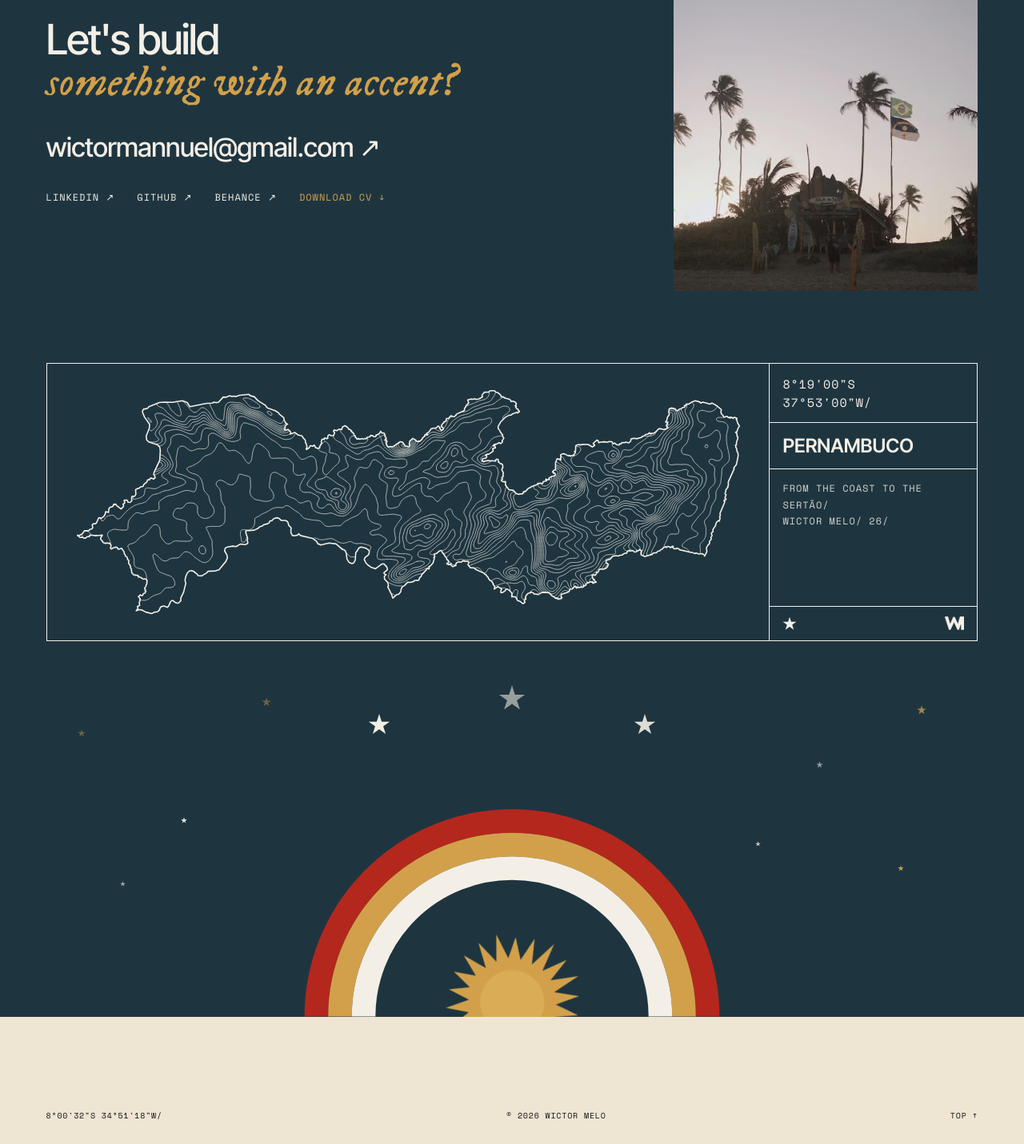
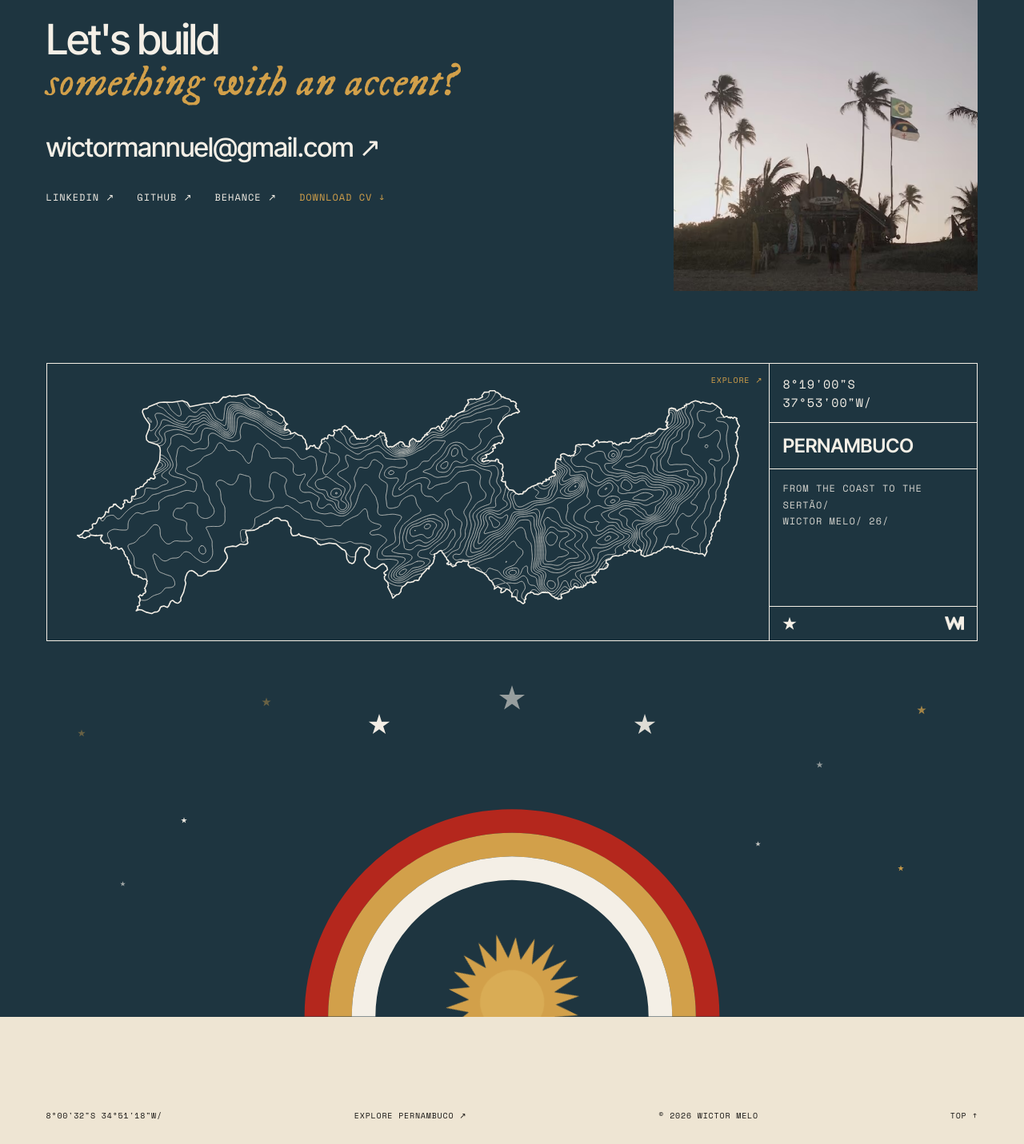
Before and after one commit to Wictor0/wictormelo.com.br, a React (Vite) app: page / in a window 1280 px wide. Shown: the part 7949-9380 px from the top of the page at 80% size. Built offline with nearby package versions, Linux system fonts and the light colour scheme.

Commit message:
Pernambuco em 3D como página própria (/pernambuco)

```diff
--- a/src/App.jsx
+++ b/src/App.jsx
@@ -3,6 +3,7 @@ import { AnimatePresence, motion } from 'framer-motion';
 import { useEffect, useLayoutEffect, useState } from 'react';
 import Home from './pages/Home.jsx';
 import CasePage from './pages/CasePage.jsx';
+import Pernambuco from './pages/Pernambuco.jsx';
 import { TopoDefs } from './components/Topo.jsx';
 import { morphPending } from './morph.js';
 
@@ -94,6 +95,7 @@ export default function App() {
         <Routes location={location} key={location.pathname}>
           <Route path="/" element={<Page><Home /></Page>} />
           <Route path="/obras/:slug" element={<Page><CasePage /></Page>} />
+          <Route path="/pernambuco" element={<Page><Pernambuco /></Page>} />
           <Route path="*" element={<Page><Home /></Page>} />
         </Routes>
       </AnimatePresence>
--- a/src/relief/Relevo.jsx
+++ b/src/relief/Relevo.jsx
@@ -1,13 +1,10 @@
-import { useCallback, useEffect, useRef, useState } from 'react';
+import { useEffect, useRef, useState } from 'react';
 import { createPortal } from 'react-dom';
 import './relevo.css';
 
-// Relevo 3D de Pernambuco, com reserva silenciosa para o mapa 2D.
-//
-// No Contato ele começa idêntico ao SVG plano do site e levanta com a rolagem.
-// O Three.js só é baixado quando o mapa se aproxima da tela e se o 3D for mesmo
-// rodar: sem WebGL, com aparelho fraco ou com "reduzir movimento", fica o
-// <use href="#pe-topo"> de sempre. "Explorar" abre o relevo em tela cheia.
+// Pernambuco em 3D, como um extra. A página mostra sempre o mapa 2D; o relevo
+// abre em tela cheia quando alguém pede (o botão Explorar no Contato e o link
+// do rodapé). O Three.js e os dados só são baixados nesse momento.
 
 // Lugares marcados no modo explorar. Altitude em metros, lida no próprio
 // heightmap do relevo (pe-height.png). Olinda e Recife ficam a 4 km uma da
@@ -19,44 +16,32 @@ export const LUGARES = [
 ];
 
 const WIDTH = 2;
-// o topo-defs.svg usa 150 unidades por grau a partir do canto noroeste do relevo;
-// a cena usa 2 unidades para os 6,8° de largura: 1 unidade de cena = 510 do SVG
-const SVG_PER_UNIT = 510;
 
-// Para testar no computador sem placa: ?relevo=3d força, ?relevo=2d desliga
-function forced() {
-  try { return new URLSearchParams(window.location.search).get('relevo'); } catch { return null; }
+export const RELEVO_TEXT = {
+  pt: { explore: 'Explorar', footer: 'Explore Pernambuco', title: 'Pernambuco · relevo', pageTitle: 'Pernambuco em 3D', close: 'Fechar', loading: 'Levantando o relevo…', hint: 'Arraste para girar e inclinar · pinça ou rolagem para aproximar' },
+  en: { explore: 'Explore', footer: 'Explore Pernambuco', title: 'Pernambuco · relief', pageTitle: 'Pernambuco in 3D', close: 'Close', loading: 'Raising the relief…', hint: 'Drag to turn and tilt · pinch or scroll to zoom' },
+};
+
+// testa uma vez só: cada teste cria um contexto WebGL, e o navegador limita quantos existem
+let webgl;
+export function hasWebGL() {
+  if (webgl === undefined) {
+    try {
+      const c = document.createElement('canvas');
+      const gl = c.getContext('webgl2') || c.getContext('webgl');
+      webgl = !!gl;
+      gl?.getExtension('WEBGL_lose_context')?.loseContext();
+    } catch {
+      webgl = false;
+    }
+  }
+  return webgl;
 }
 
-function can3D() {
-  const f = forced();
-  if (f === '2d') return false;
-  if (f === '3d') return hasWebGL();
-  if (window.matchMedia('(prefers-reduced-motion: reduce)').matches) return false;
-  if (navigator.deviceMemory && navigator.deviceMemory <= 2) return false;
-  if (navigator.hardwareConcurrency && navigator.hardwareConcurrency <= 2) return false;
-  try {
-    // failIfMajorPerformanceCaveat recusa WebGL por software, que seria lento
-    const c = document.createElement('canvas');
-    const o = { failIfMajorPerformanceCaveat: true };
-    return !!(c.getContext('webgl2', o) || c.getContext('webgl', o));
-  } catch {
-    return false;
-  }
-}
-
-function hasWebGL() {
-  try {
-    const c = document.createElement('canvas');
-    return !!(c.getContext('webgl2') || c.getContext('webgl'));
-  } catch {
-    return false;
-  }
-}
-
-// baixa o código e os dados uma vez só, para o Contato e o Explorar
+// baixa o código e os dados uma vez só. Chamado também no hover e no toque do
+// botão, para o relevo já estar a caminho quando o clique acontecer.
 let loading;
-function loadAll() {
+export function prefetchRelevo() {
   if (!loading) {
     loading = Promise.all([import('./scene.js'), import('./loadRelief.js')])
       .then(async ([sceneMod, { loadRelief }]) => ({ sceneMod, relief: await loadRelief({ width: WIDTH, height: 0.35 }) }));
@@ -65,52 +50,36 @@ function loadAll() {
   return loading;
 }
 
-function frameFromViewBox(viewBox) {
-  const [x, y, w, h] = viewBox.split(/\s+/).map(Number);
-  return {
-    cx: (x + w / 2) / SVG_PER_UNIT - 1,
-    cz: (y + h / 2) / SVG_PER_UNIT - 375 / SVG_PER_UNIT / 2,
-    w: w / SVG_PER_UNIT,
-    h: h / SVG_PER_UNIT,
-  };
-}
-
-// monta uma cena num container e desmonta junto com ele
-function useScene(box, { mode, frame, labels, labelEls, flat, onWeak, active = true }) {
-  const api = useRef(null);
+function useExploreScene(box, labelEls, onFail) {
   const [ready, setReady] = useState(false);
   useEffect(() => {
-    if (!active) return;
     let dead = false;
-    loadAll()
+    let api = null;
+    prefetchRelevo()
       .then(({ sceneMod, relief }) => {
         if (dead || !box.current) return;
         const [w, s, e, n] = relief.meta.bbox;
-        const points = labels
-          ? LUGARES.map((l, i) => ({
-              x: ((l.lon - w) / (e - w) - 0.5) * relief.size.x,
-              z: (0.5 - (l.lat - s) / (n - s)) * relief.size.z,
-              altitude: l.altitude,
-              el: labelEls.current[i],
-            }))
-          : [];
-        // no Contato o mapa é pequeno: uma curva a cada 100 m lê melhor; no Explorar, todas
-        const params = { thin: mode === 'explore' ? 1 : 2 };
-        api.current = sceneMod.createReliefScene(box.current, relief, { mode, frame, params, points, flat: flat?.current, onWeak });
+        const points = LUGARES.map((l, i) => ({
+          x: ((l.lon - w) / (e - w) - 0.5) * relief.size.x,
+          z: (0.5 - (l.lat - s) / (n - s)) * relief.size.z,
+          altitude: l.altitude,
+          el: labelEls.current[i],
+        }));
+        api = sceneMod.createReliefScene(box.current, relief, { mode: 'explore', params: { thin: 1 }, points, onWeak: onFail });
         setReady(true);
       })
-      .catch(() => { if (!dead) onWeak?.(); });
-    return () => { dead = true; api.current?.dispose(); api.current = null; setReady(false); };
+      .catch(() => { if (!dead) onFail(); });
+    return () => { dead = true; api?.dispose(); };
     // eslint-disable-next-line react-hooks/exhaustive-deps
-  }, [active]);
-  return [ready, api];
+  }, []);
+  return ready;
 }
 
-function Explorar({ onClose, text }) {
+export function Explorar({ onClose, text, page = false }) {
   const box = useRef(null);
   const labelEls = useRef([]);
   const closeBtn = useRef(null);
-  const [ready] = useScene(box, { mode: 'explore', labels: true, labelEls, onWeak: onClose });
+  const ready = useExploreScene(box, labelEls, onClose);
 
   useEffect(() => {
     const html = document.documentElement;
@@ -123,7 +92,8 @@ function Explorar({ onClose, text }) {
   }, [onClose]);
 
   return createPortal(
-    <div className="rx" role="dialog" aria-modal="true" aria-label={text.title}>
+    // como página, fica por baixo da cortina azul da troca de página
+    <div className={`rx${page ? ' rx-page' : ''}`} role="dialog" aria-modal="true" aria-label={text.title}>
       <div ref={box} className="rx-cena" style={{ opacity: ready ? 1 : 0 }}>
         {LUGARES.map((l, i) => (
           <div key={l.nome} ref={(el) => { labelEls.current[i] = el; }} className="relevo-pt">
@@ -136,6 +106,7 @@ function Explorar({ onClose, text }) {
         <span>{text.title}</span>
         <button ref={closeBtn} type="button" className="rx-btn" onClick={onClose}>{text.close} ✕</button>
       </div>
+      {!ready && <p className="rx-carrega mono" aria-live="polite">{text.loading}</p>}
       <p className="rx-dica mono">{text.hint}</p>
     </div>,
     document.body
@@ -143,51 +114,25 @@ function Explorar({ onClose, text }) {
 }
 
 /**
- * Mapa do Contato.
- * @param {string} viewBox  o mesmo recorte do SVG que aparece no lugar (reserva e estado plano)
- * @param {string} label    texto alternativo do mapa
- * @param {object} text     { explore, title, close, hint } já no idioma da página
+ * Mapa do Contato: o SVG de sempre e o botão que abre o relevo.
+ * @param {string}   viewBox  recorte do mapa
+ * @param {string}   label    texto alternativo do mapa
+ * @param {string}   cta      texto do botão
+ * @param {function} onExplore
  */
-export default function Relevo({ viewBox, label, text }) {
-  const [use3D, setUse3D] = useState(false);
-  const [near, setNear] = useState(false);
-  const [open, setOpen] = useState(false);
-  const wrap = useRef(null);
-  const box = useRef(null);
-  const frame = useRef(frameFromViewBox(viewBox));
-  const flat = useRef(null);
-
-  // decide e só baixa quando o mapa estiver a ~1 tela de distância
-  useEffect(() => {
-    if (!can3D()) return;
-    setUse3D(true);
-    const io = new IntersectionObserver(([e]) => { if (e.isIntersecting) { setNear(true); io.disconnect(); } }, { rootMargin: '100% 0px' });
-    io.observe(wrap.current);
-    return () => io.disconnect();
-  }, []);
-
-  const [ready, api] = useScene(box, { mode: 'inline', frame: frame.current, flat, active: use3D && near, onWeak: () => setUse3D(false) });
-
-  // com o Explorar aberto, o do Contato para de desenhar
-  useEffect(() => { api.current?.setPaused(open); }, [open, ready, api]);
-
-  const close = useCallback(() => setOpen(false), []);
-  const openExplore = () => {
-    setOpen(true);
-    try { window.umami?.track('Explorou o relevo'); } catch {}
-  };
-
+export default function Relevo({ viewBox, label, cta, onExplore }) {
+  const [can, setCan] = useState(false);
+  useEffect(() => { setCan(hasWebGL()); }, []);
   return (
-    <div ref={wrap} className="relevo" style={{ aspectRatio: viewBox.split(/\s+/).slice(2).join(' / ') }}>
-      {/* o 2D fica por baixo: é a reserva e é o estado plano; a cena troca um pelo outro */}
-      <svg ref={flat} className="relevo-2d" role="img" aria-label={label} viewBox={viewBox}>
+    <div className="relevo" style={{ aspectRatio: viewBox.split(/\s+/).slice(2).join(' / ') }}>
+      <svg className="relevo-2d" role="img" aria-label={label} viewBox={viewBox}>
         <use href="#pe-topo" />
       </svg>
-      {use3D && near && <div ref={box} className="relevo-3d" aria-hidden="true" />}
-      {ready && (
-        <button type="button" className="relevo-btn mono" onClick={openExplore}>{text.explore} ↗</button>
+      {can && (
+        <button type="button" className="relevo-btn mono" onClick={onExplore} onPointerEnter={prefetchRelevo} onFocus={prefetchRelevo} onTouchStart={prefetchRelevo}>
+          {cta} ↗
+        </button>
       )}
-      {open && <Explorar text={text} onClose={close} />}
     </div>
   );
 }
--- a/src/relief/relevo.css
+++ b/src/relief/relevo.css
@@ -1,12 +1,12 @@
-/* Relevo 3D do Contato e o modo Explorar */
+/* Mapa do Contato, o link do rodapé e o relevo 3D em tela cheia */
 .relevo{position:relative;width:100%}
 .relevo-2d{position:absolute;inset:0;display:block;width:100%;height:100%}
-.relevo-3d{position:absolute;inset:0}
 .relevo-btn{position:absolute;top:-16px;right:-20px;z-index:2;background:none;border:0;padding:6px 4px;min-height:32px;color:#D2A04A;font-size:10px;cursor:pointer}
 @media (hover:hover){.relevo-btn:hover{color:#F4EFE6}}
 .relevo-btn:focus-visible,.rx-btn:focus-visible{outline:2px solid #D2A04A;outline-offset:2px}
 
 .rx{position:fixed;inset:0;z-index:600;background:#1E3540;color:#EEE5D3;overscroll-behavior:contain}
+.rx-page{z-index:200}
 .rx-cena{position:absolute;inset:0;transition:opacity .5s}
 .rx-topo{position:absolute;left:0;right:0;top:0;display:flex;justify-content:space-between;align-items:center;gap:16px;padding:max(14px,env(safe-area-inset-top)) max(20px,env(safe-area-inset-right)) 0 max(20px,env(safe-area-inset-left));font-size:11px;pointer-events:none}
 .rx-topo>*{pointer-events:auto}
@@ -19,3 +19,7 @@
 .relevo-pt i{position:absolute;left:-.5px;bottom:3px;width:1px;background:rgba(238,229,211,.45)}
 .relevo-pt span{position:absolute;right:-3px;text-align:right;white-space:nowrap;font:400 10px/1.2 'Space Mono',ui-monospace,monospace;letter-spacing:.08em;text-transform:uppercase;color:#EEE5D3;text-shadow:0 0 3px #1E3540,0 0 3px #1E3540,0 0 6px #1E3540,0 0 6px #1E3540}
 .relevo-pt small{display:block;font-size:9px;opacity:.6;text-transform:none}
+
+.foot-pe{background:none;border:0;padding:0;margin:0;color:inherit;font:inherit;letter-spacing:inherit;text-transform:inherit;cursor:pointer;min-height:0!important}
+.rx-carrega{position:absolute;left:0;right:0;top:50%;margin:0;text-align:center;font-size:11px;opacity:.7;transform:translateY(-50%);animation:rx-pulso 1.4s ease-in-out infinite}
+@keyframes rx-pulso{50%{opacity:.3}}
--- a/src/sections/Contato.jsx
+++ b/src/sections/Contato.jsx
@@ -1,12 +1,9 @@
 import { useT } from '../i18n.jsx';
 import Logo from '../components/Logo.jsx';
 import Pic from '../components/Pic.jsx';
-import Relevo from '../relief/Relevo.jsx';
+import { useNavigate } from 'react-router-dom';
+import Relevo, { prefetchRelevo, hasWebGL, RELEVO_TEXT } from '../relief/Relevo.jsx';
 
-const relevoText = {
-  pt: { explore: 'Explorar', title: 'Pernambuco · relevo', close: 'Fechar', hint: 'Arraste para girar e inclinar · pinça ou rolagem para aproximar' },
-  en: { explore: 'Explore', title: 'Pernambuco · relief', close: 'Close', hint: 'Drag to turn and tilt · pinch or scroll to zoom' },
-};
 import { contato, ui, CV_URL } from '../data/content.js';
 import { Star, STAR } from '../components/Topo.jsx';
 
@@ -30,6 +27,12 @@ const sun = (() => {
 
 export default function Contato() {
   const t = useT();
+  const rt = t(RELEVO_TEXT);
+  const navigate = useNavigate();
+  const openExplore = (from) => {
+    try { window.umami?.track('Explorou o relevo', { origem: from }); } catch {}
+    navigate('/pernambuco');
+  };
   return (
     <>
       <section id="contato" className="dark" style={{ position: 'relative', marginTop: 'clamp(80px, 10vw, 140px)', background: '#1E3540', color: '#F4EFE6', overflow: 'hidden' }}>
@@ -50,7 +53,7 @@ export default function Contato() {
         <div className="wrap" style={{ marginTop: 90 }}>
           <div className="rv mstack" style={{ display: 'grid', gridTemplateColumns: 'minmax(0,1fr) 260px', border: '1.5px solid currentColor' }}>
             <div style={{ padding: '20px 24px', color: '#F4EFE6' }}>
-              <Relevo viewBox="5 10 1015 363" label={t(contato.peAlt)} text={t(relevoText)} />
+              <Relevo viewBox="5 10 1015 363" label={t(contato.peAlt)} cta={rt.explore} onExplore={() => openExplore('contato')} />
             </div>
             <div className="mono" style={{ borderLeft: '1.5px solid currentColor', display: 'grid', gridTemplateRows: 'auto auto 1fr auto', fontSize: 12 }}>
               <span style={{ padding: '14px 16px', borderBottom: '1.5px solid currentColor', fontSize: 15, lineHeight: 1.5 }}>8°19'00"S<br />37°53'00"W/</span>
@@ -85,7 +88,13 @@ export default function Contato() {
       </section>
       <footer style={{ background: '#EEE5D3' }}>
         <div className="wrap mono" style={{ display: 'flex', flexWrap: 'wrap', justifyContent: 'space-between', gap: 12, paddingTop: 6, paddingBottom: 28, fontSize: 10 }}>
-          <span>8°00'32"S 34°51'18"W/</span><span>© 2026 Wictor Melo</span><a className="lnk" href="#topo" style={{ minHeight: 0 }}>{t(ui.top)}</a>
+          <span>8°00'32"S 34°51'18"W/</span>
+          {hasWebGL() && (
+            <button type="button" className="lnk foot-pe" onClick={() => openExplore('rodape')} onPointerEnter={prefetchRelevo} onFocus={prefetchRelevo} onTouchStart={prefetchRelevo}>
+              {rt.footer} ↗
+            </button>
+          )}
+          <span>© 2026 Wictor Melo</span><a className="lnk" href="#topo" style={{ minHeight: 0 }}>{t(ui.top)}</a>
         </div>
       </footer>
     </>
```
Also changed, not shown: scripts/postbuild.js (+13 -1 lines), src/pages/Pernambuco.jsx (added, +19 -0 lines), public/og-pernambuco.jpg (added).
